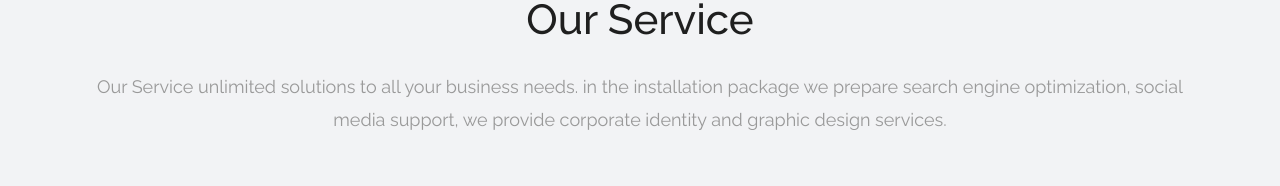
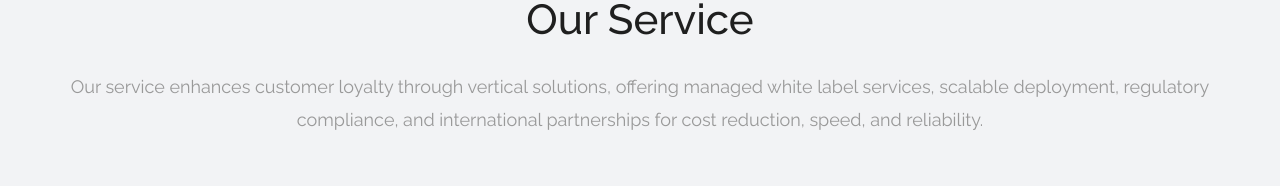
Before and after one commit to Md-Mithu-Learner/eAppair, a plain HTML site: page index.html in a window 1280 px wide. Shown: the part 2098-2284 px from the top of the page. Drawn offline with Linux system fonts and the light colour scheme.

Commit message:
update2.0

```diff
--- a/index.html
+++ b/index.html
@@ -273,7 +273,7 @@
       <div class="container">
           <div class="section-title text-center">
               <h3>Our Service</h3>
-              <p class="lead">Our Service unlimited solutions to all your business needs. in the installation package we prepare search engine optimization, social media support, we provide corporate identity and graphic design services.</p>
+              <p class="lead">Our service enhances customer loyalty through vertical solutions, offering managed white label services, scalable deployment, regulatory compliance, and international partnerships for cost reduction, speed, and reliability.</p>
           </div><!-- end title -->
 
           <div class="owl-services owl-carousel owl-theme">
```
Also changed, not shown: services.html (+1 -1 lines).
